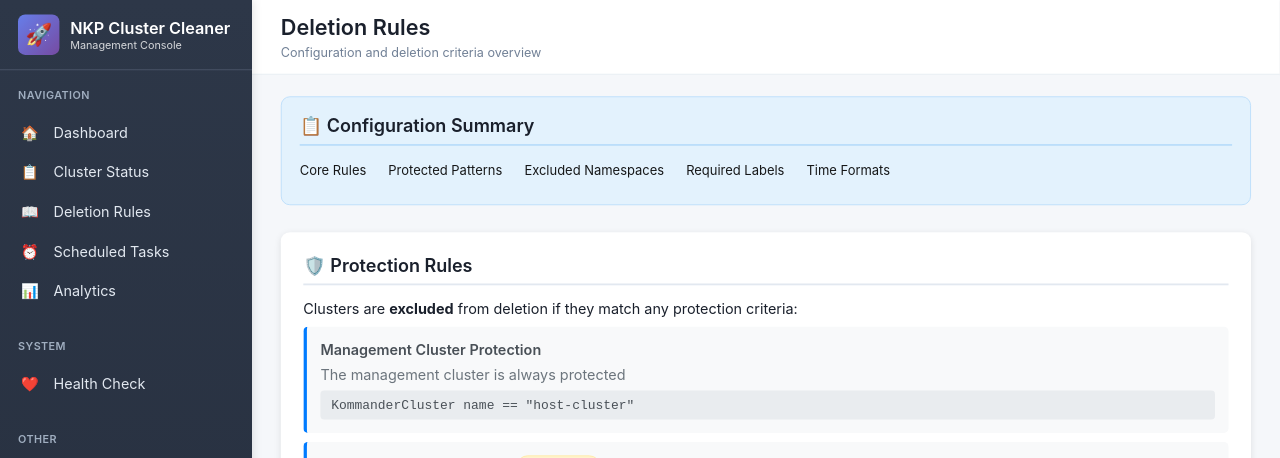
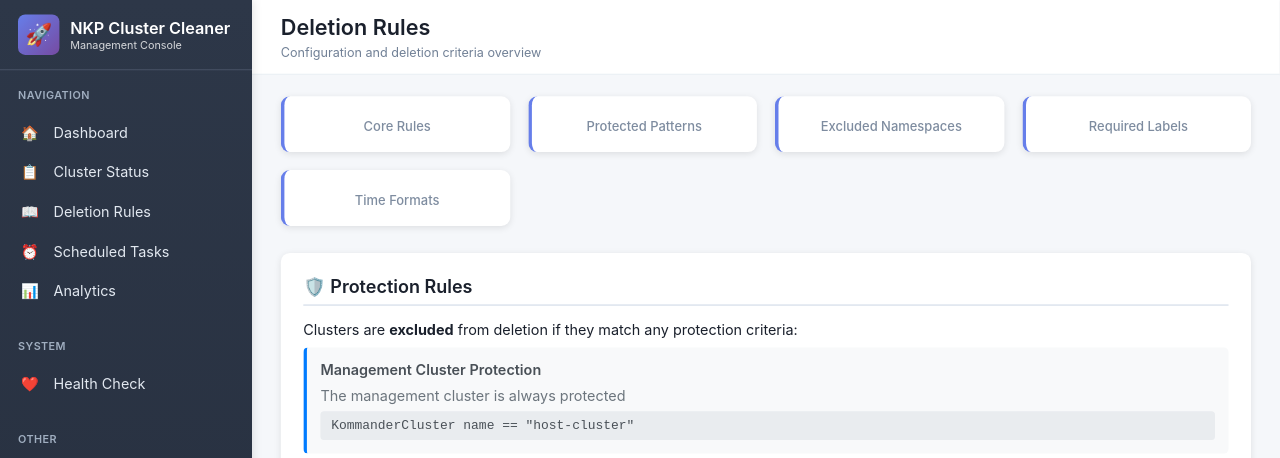
Before and after one commit to markround/nkp-cluster-cleaner, a Flask app: template src/nkp_cluster_cleaner/templates/rules.html in a window 1280 px wide. Shown: the top 458 px of the page. Run offline with Flask 3, Linux system fonts and the light colour scheme; the template is opened without the code that fills it, so the values that code supplies are empty.

Commit message:
CSS and screenshots update

```diff
--- a/src/nkp_cluster_cleaner/templates/rules.html
+++ b/src/nkp_cluster_cleaner/templates/rules.html
@@ -7,6 +7,31 @@
 
 {% block extra_css %}
 <style>
+    .summary-cards {
+          display: grid;
+          grid-template-columns: repeat(auto-fit, minmax(200px, 1fr));
+          gap: 20px;
+          margin-bottom: 30px;
+    }
+    .summary-card {
+        background: white;
+        padding: 20px;
+        border-radius: 10px;
+        box-shadow: 0 2px 8px rgba(0,0,0,0.1);
+        text-align: center;
+        border-left: 4px solid #667eea;
+    }
+    .summary-number {
+        font-size: 2em;
+        font-weight: bold;
+        color: #667eea;
+        margin-bottom: 5px;
+    }
+    .summary-label {
+        color: #718096;
+        font-size: 0.9em;
+        font-weight: 500;
+    }
     .rules-section {
         margin-bottom: 30px;
         background: white;
@@ -154,25 +179,24 @@
 
 {% block content %}
     <!-- Configuration Summary -->
-    <div class="summary-box">
-        <h2 style="margin-top: 0; border-bottom: 2px solid #bbdefb;">📋 Configuration Summary</h2>
-        <div class="summary-stat">
+    <div class="summary-cards">
+        <div class="summary-card">
             <div class="summary-number">{{ rule_count }}</div>
             <div class="summary-label">Core Rules</div>
         </div>
-        <div class="summary-stat">
+        <div class="summary-card">
             <div class="summary-number">{{ protected_cluster_count }}</div>
             <div class="summary-label">Protected Patterns</div>
         </div>
-        <div class="summary-stat">
+        <div class="summary-card">
             <div class="summary-number">{{ excluded_namespace_count }}</div>
             <div class="summary-label">Excluded Namespaces</div>
         </div>
-        <div class="summary-stat">
+        <div class="summary-card">
             <div class="summary-number">{{ extra_labels_count }}</div>
             <div class="summary-label">Required Labels</div>
         </div>
-        <div class="summary-stat">
+        <div class="summary-card">
             <div class="summary-number">{{ time_format_count }}</div>
             <div class="summary-label">Time Formats</div>
         </div>
```
Also changed, not shown: 4 other files.
